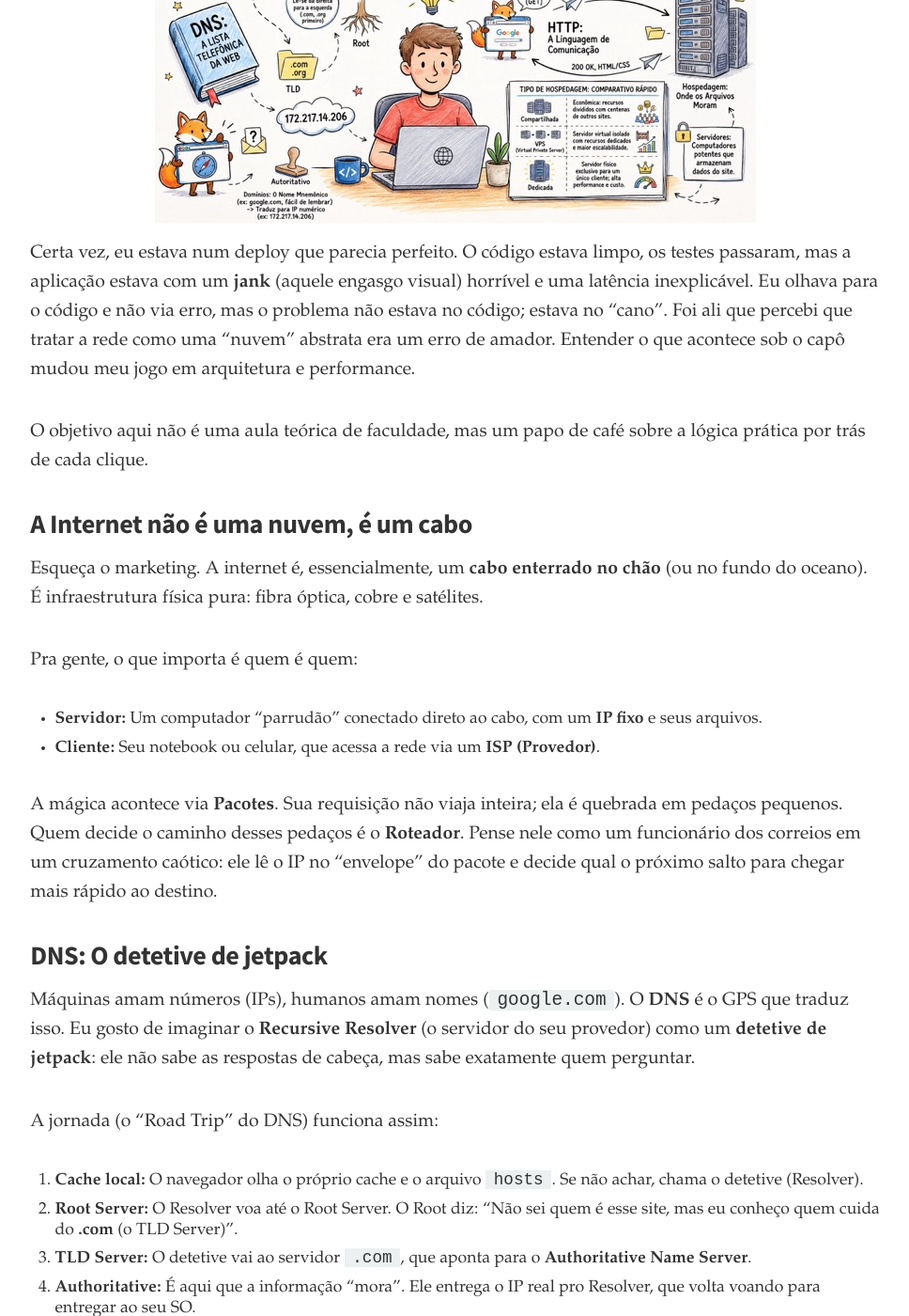
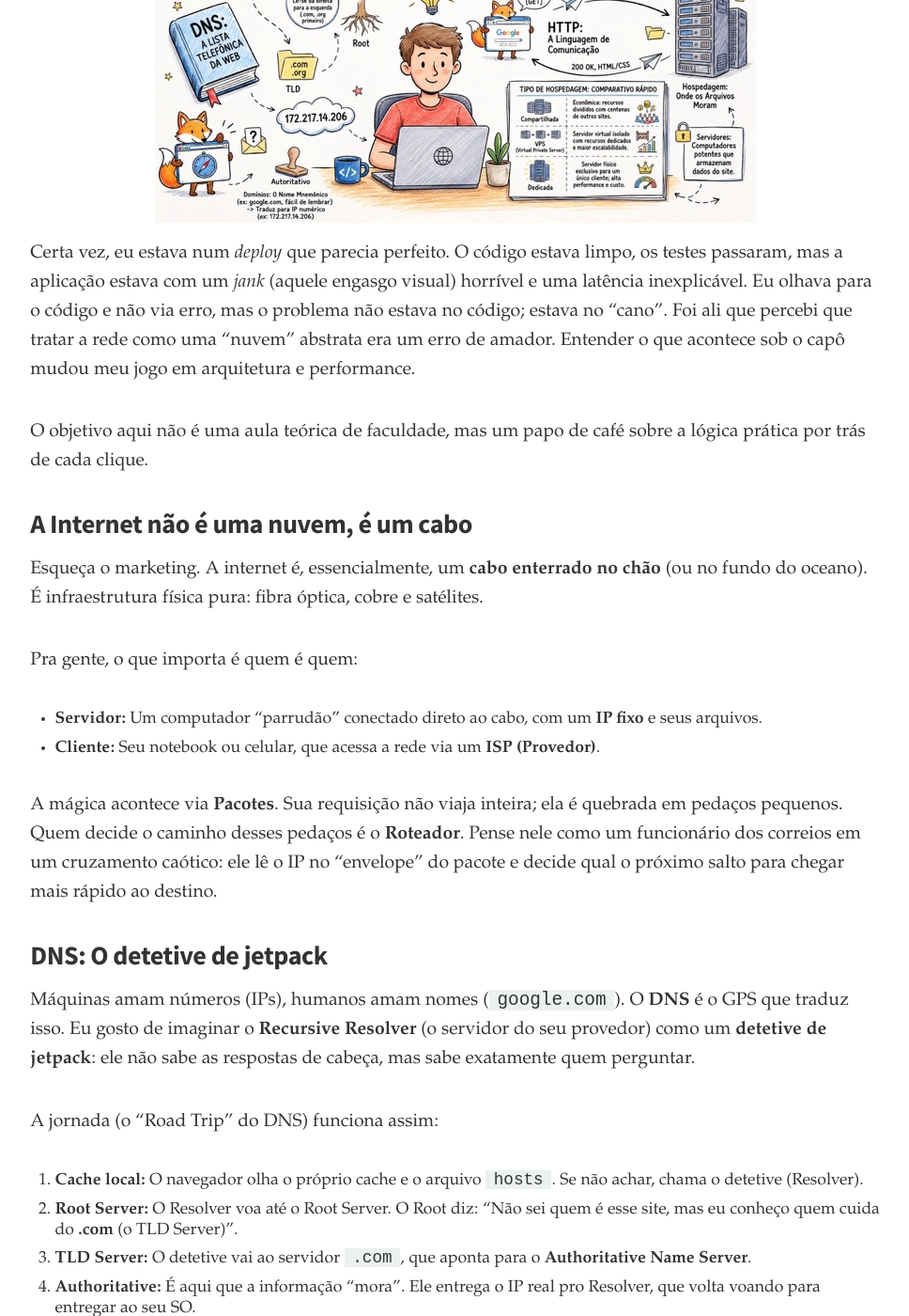
Before and after one commit to fabriciofmsilva/fabriciofmsilva.github.io, a Jekyll site: the page built from _posts/2025-06-30-internet.md, in a window 1280 px wide and 1400 px high, scrolled down 375 px. Shown: the whole window at 94% size, without its empty margins (159-1127 px from the left). Built offline with Jekyll 4.4.1, drawn with Linux system fonts in a browser that asks for light colours; some of the changed text lies outside the part shown.

Commit message:
fix(blog): ajustes de marcacao do texto

```diff
--- a/_posts/2025-06-30-internet.md
+++ b/_posts/2025-06-30-internet.md
@@ -10,7 +10,7 @@
 image-alt: CSS
 ---
 
-Certa vez, eu estava num deploy que parecia perfeito. O código estava limpo, os testes passaram, mas a aplicação estava com um **jank** (aquele engasgo visual) horrível e uma latência inexplicável. Eu olhava para o código e não via erro, mas o problema não estava no código; estava no "cano". Foi ali que percebi que tratar a rede como uma "nuvem" abstrata era um erro de amador. Entender o que acontece sob o capô mudou meu jogo em arquitetura e performance.
+Certa vez, eu estava num *deploy* que parecia perfeito. O código estava limpo, os testes passaram, mas a aplicação estava com um *jank* (aquele engasgo visual) horrível e uma latência inexplicável. Eu olhava para o código e não via erro, mas o problema não estava no código; estava no "cano". Foi ali que percebi que tratar a rede como uma "nuvem" abstrata era um erro de amador. Entender o que acontece sob o capô mudou meu jogo em arquitetura e performance.
 
 O objetivo aqui não é uma aula teórica de faculdade, mas um papo de café sobre a lógica prática por trás de cada clique.
 
@@ -40,7 +40,7 @@
 
 ## Onde seu código mora: Managed vs. Unmanaged
 
-Você nunca "compra" um domínio, você o **aluga** via **Registrars** (como Namecheap ou Cloudflare). E para hospedar, a escolha dita o seu nível de estresse:
+Você nunca "compra" um domínio, você o **aluga** via **Registrars** (como **Namecheap** ou **Cloudflare**). E para hospedar, a escolha dita o seu nível de estresse:
 
 - **Shared Hosting (Apartamento Compartilhado):** Barato, mas se o vizinho sofrer um ataque DDoS ou estourar a RAM, seu site cai junto.
 - **VPS (Virtual Private Server - O Flat):** Recursos isolados. É escalável, mas aqui mora o perigo: se for **Unmanaged** (não gerenciado), é um **pesadelo de manter** se você não for um geek de infra. Você é o síndico, o faxineiro e o segurança.
```
